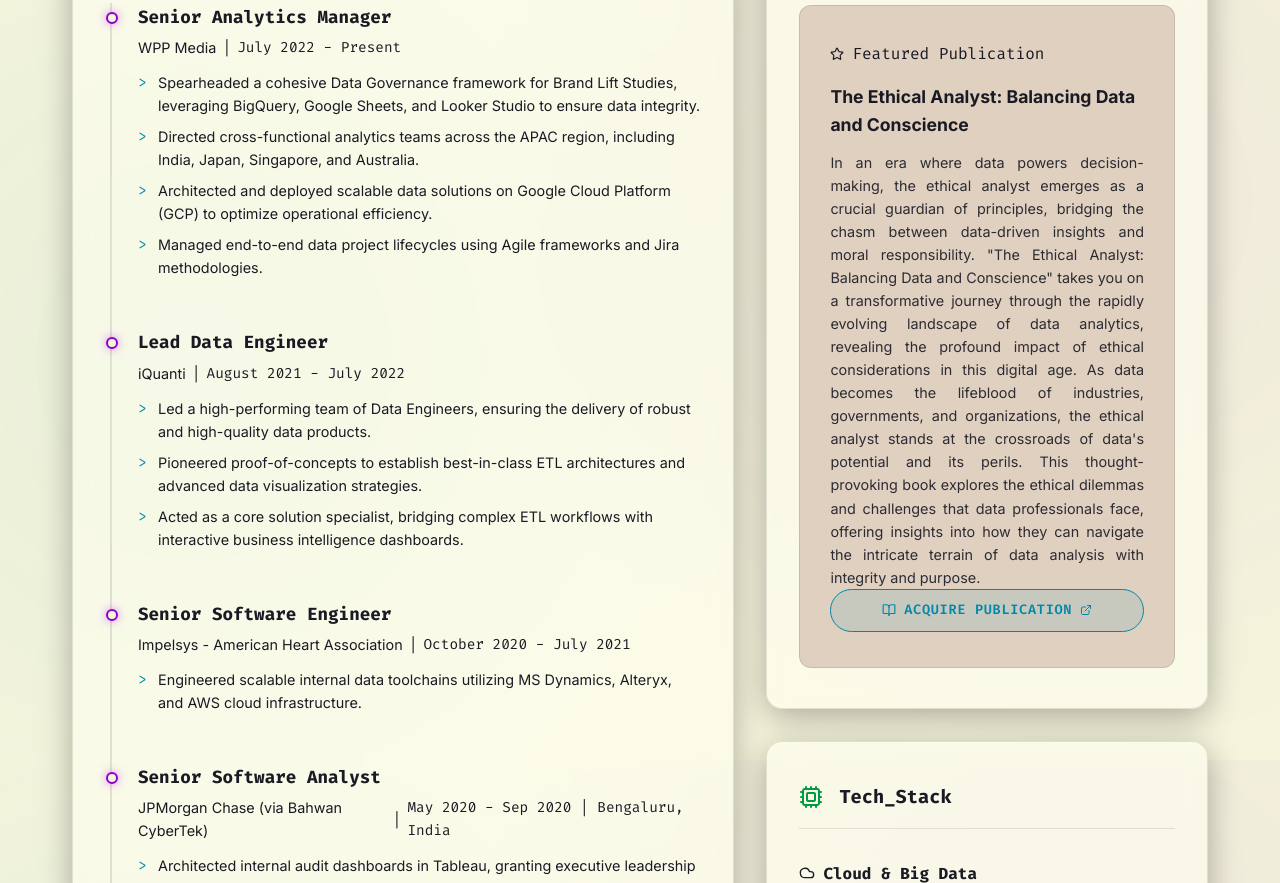
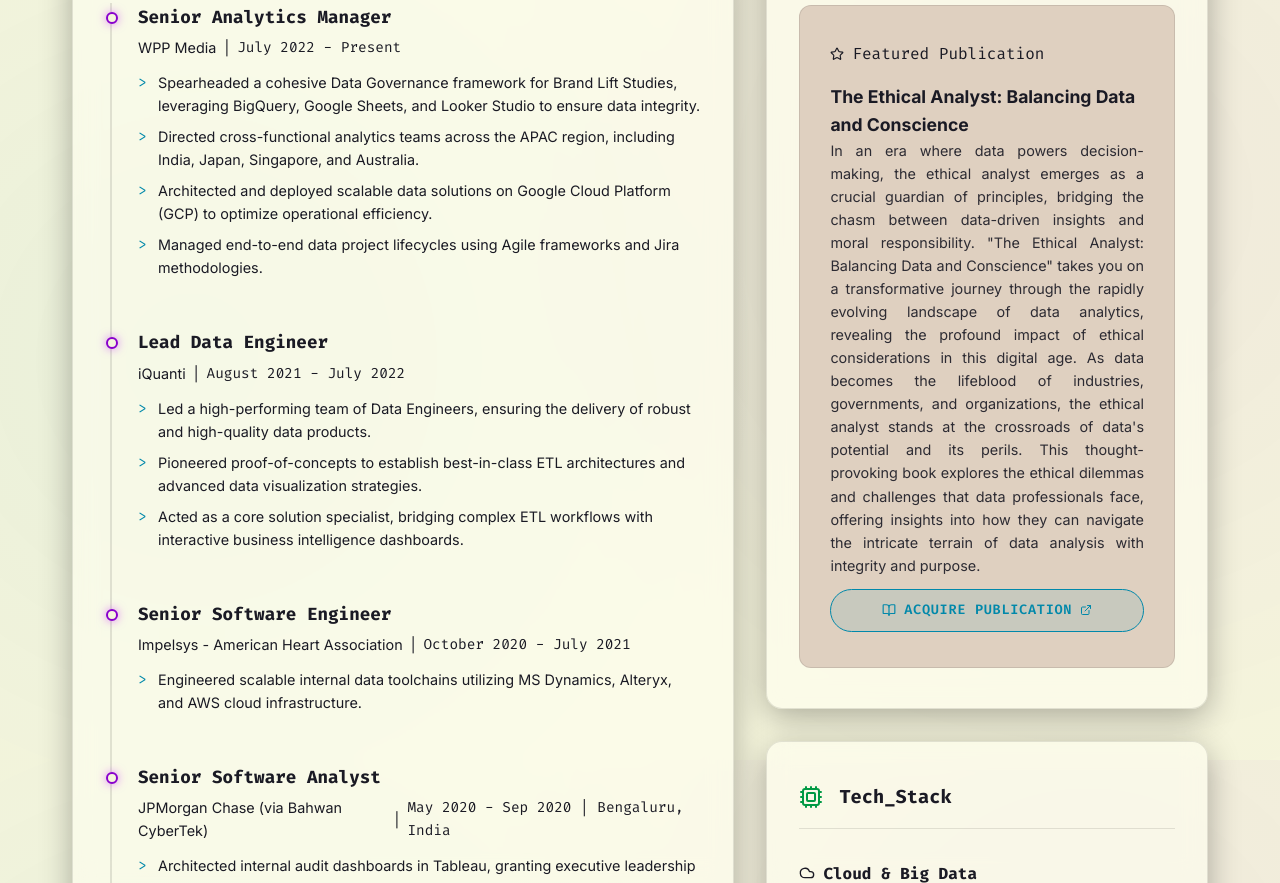
Before and after one commit to inayansingh/nayansingh, a React (Vite) app: page / in a window 1280 px wide. Shown: the part 840-1723 px from the top of the page. Built offline with nearby package versions, Linux system fonts and the light colour scheme.

Commit message:
style(ui): tighten vertical spacing parameters around academic publication description

```diff
--- a/src/pages/Home.jsx
+++ b/src/pages/Home.jsx
@@ -88,17 +88,17 @@
                   <span>Featured Publication</span>
                 </div>
 
-                <h4 className="academic-title text-primary font-bold mb-3 leading-tight group-hover:text-accent-cyan transition-colors duration-500">
+                <h4 className="academic-title text-primary font-bold mb-2 leading-tight group-hover:text-accent-cyan transition-colors duration-500">
                   {pub.title}
                 </h4>
 
-                <div className="academic-desc-container my-4">
+                <div className="academic-desc-container mt-2 mb-3">
                   <p className="academic-text text-secondary text-justify leading-relaxed whitespace-pre-line">
                     {pub.description}
                   </p>
                 </div>
 
-                <div className="pt-4 border-t border-glass-border overflow-hidden">
+                <div className="pt-3 border-t border-glass-border overflow-hidden">
                   <a href={pub.link} target="_blank" rel="noopener noreferrer" className="academic-btn btn btn-primary w-full justify-center mt-2 group-hover:shadow-[0_0_15px_rgba(189,0,255,0.4)] transition-all">
                     <BookOpen size={14} />
                     <span>Acquire Publication</span>
```
